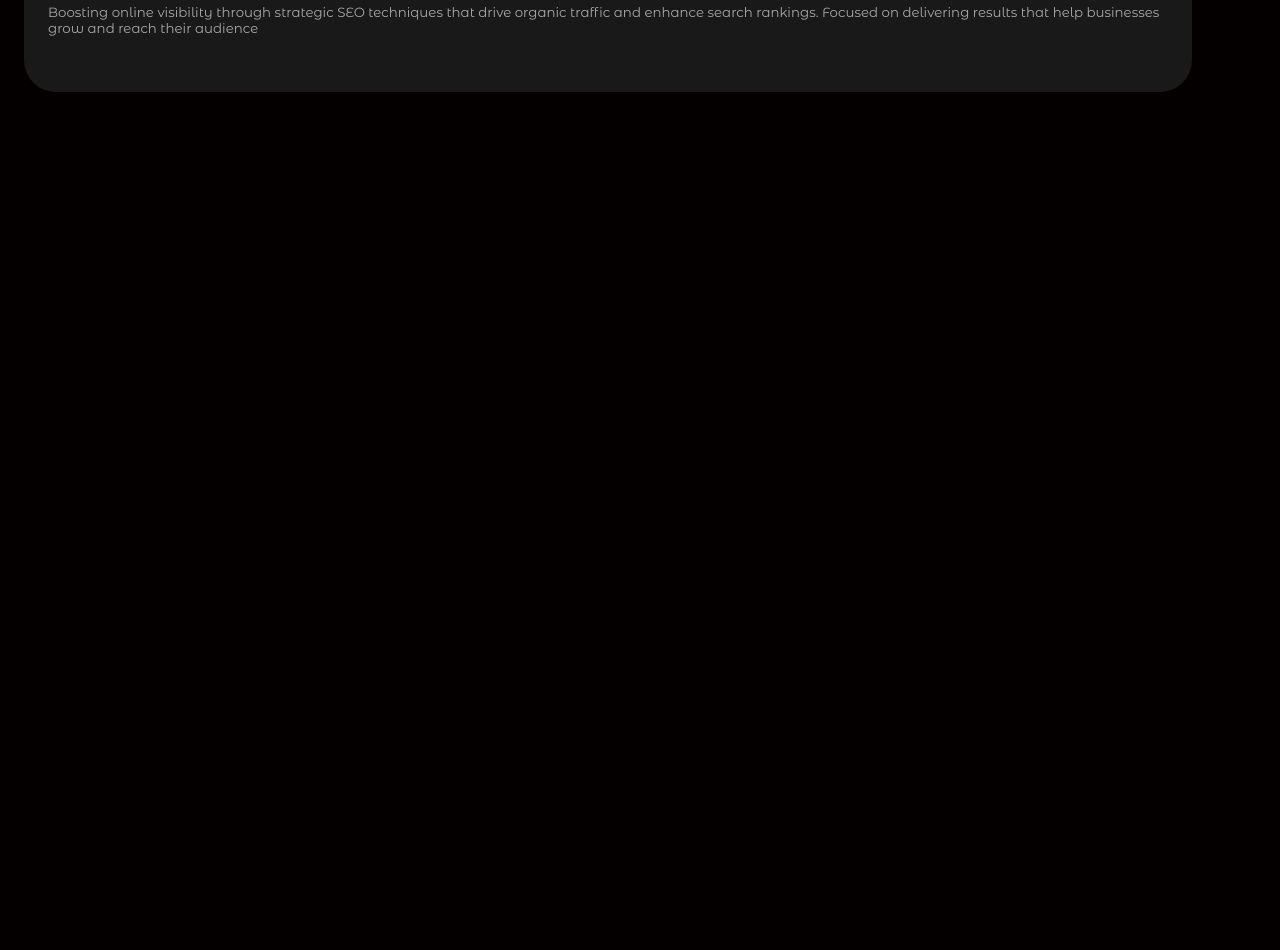
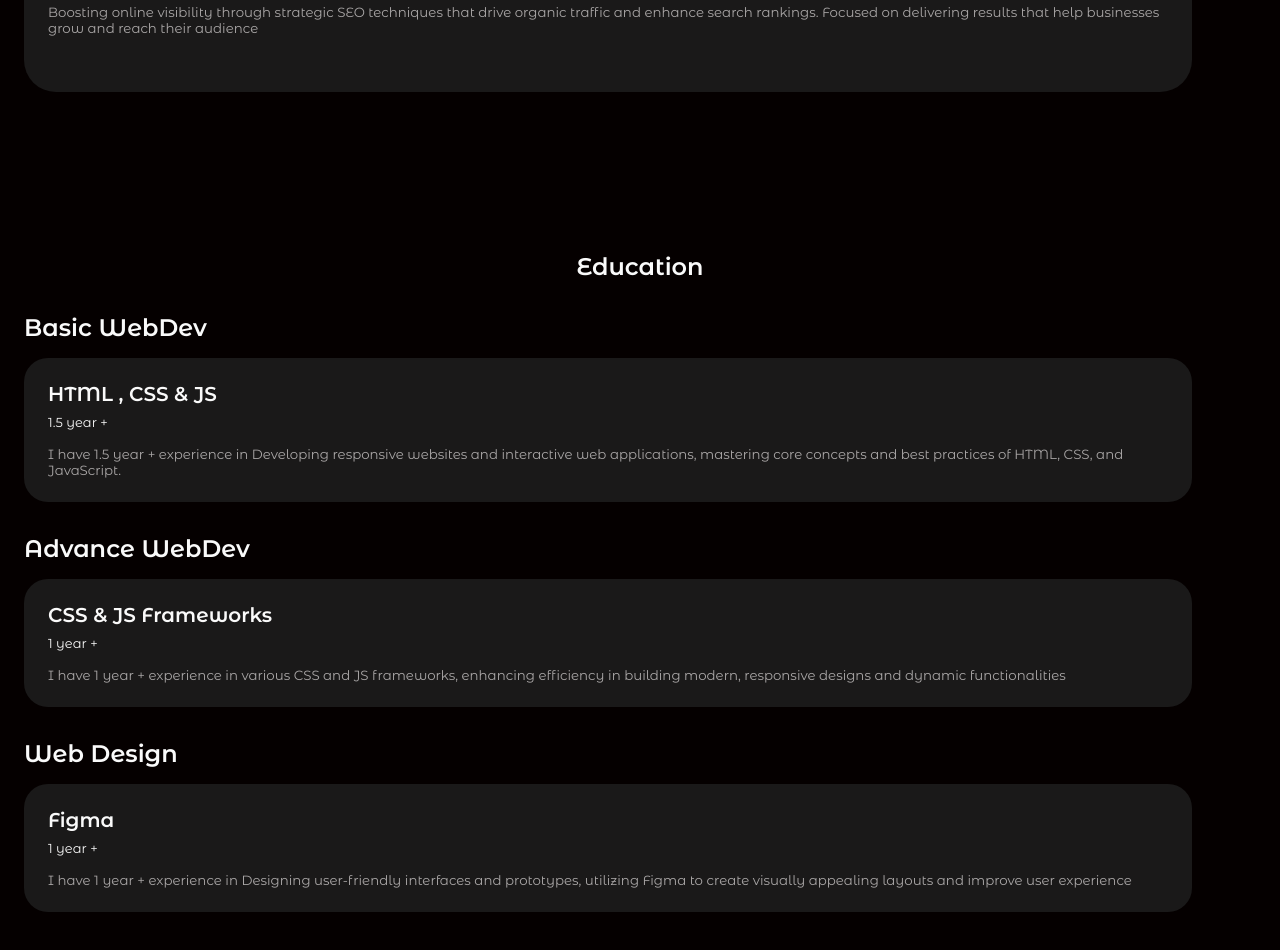
Before and after one commit to M-Aaun-two/IamAaun, a website: page index.html in a window 1280 px wide. Shown: the part 7294-8244 px from the top of the page. Before the commit the page ends 7594 px from the top, so only its background shows below. Drawn offline with nearby package versions, Linux system fonts and the light colour scheme; a web font is replaced by a local one.

Commit message:
Added Education sec

```diff
--- a/index.html
+++ b/index.html
@@ -294,10 +294,56 @@
          <!--==================== EXPERIENCE ====================-->
          <section class="experience section" id="experience">
 
+
          </section>
 
          <!--==================== CONTACT ====================-->
          <section class="contact section" id="contact">
+            <h2 class="section-title">Education</h2>
+
+            <div class="education-container container grid">
+                <article class="education-card">
+
+                    <h2 class="education-name">Basic WebDev</h2>
+                    <div class="education-data">
+                        <h3 class="education-lang">HTML , CSS & JS</h3>
+                        <span class="education-date">1.5 year +</span>
+                        <p class="education-description">
+                            I have 1.5 year  + experience in Developing responsive websites and interactive web applications, mastering core concepts and best practices of HTML, CSS, and JavaScript.
+                        </p>
+                    </div>
+            </article>
+
+            <article class="education-card">
+
+                    <h2 class="education-name">Advance WebDev</h2>
+
+                    <div class="education-data">
+                        <h3 class="education-lang">CSS & JS Frameworks</h3>
+                        <span class="education-date">1 year  + </span>
+                        <p class="education-description">
+                            I have 1 year + experience in various CSS and JS frameworks, enhancing efficiency in building modern, responsive designs and dynamic functionalities
+                        </p>
+                    </div>
+
+            </article>
+
+            <article class="education-card">
+
+                    <h2 class="education-name"> Web Design</h2>
+
+                    <div class="education-data">
+                        <h3 class="education-lang">Figma</h3>
+                        <span class="education-date">1 year +</span>
+                        <p class="education-description">
+                            I have 1 year + experience in Designing user-friendly interfaces and prototypes, utilizing Figma to create visually appealing layouts and improve user experience
+                        </p>
+                    </div>
+
+            </article>
+            </div>
+
+
 
          </section>
       </main>
--- a/style.css
+++ b/style.css
@@ -496,6 +496,41 @@ img {
 }
 
 /*=============== EXPERIENCE ===============*/
+.education-container {
+    row-gap:  2rem;
+}
+
+.education-card {
+    display:  grid;
+    row-gap:  1rem;
+}
+
+.education-name {
+    font-size:  var(--h2-font-size);
+
+}
+
+.education-data {
+    background-color: var(--container-color);
+    padding: 1.5rem;
+    border-radius: 1.5rem;
+}
+
+.education-lang {
+    font-size: var(--h3-font-size);
+    margin-bottom:  .5rem;
+}
+
+.education-date {
+    display:  block;
+    font-size:  var(--smaller-font-size);
+    margin-bottom: 1rem;
+}
+
+.education-description {
+    color: var(--text-color);
+    font-size:  smaller;
+}
 
 /*=============== CONTACT ===============*/
 
```
